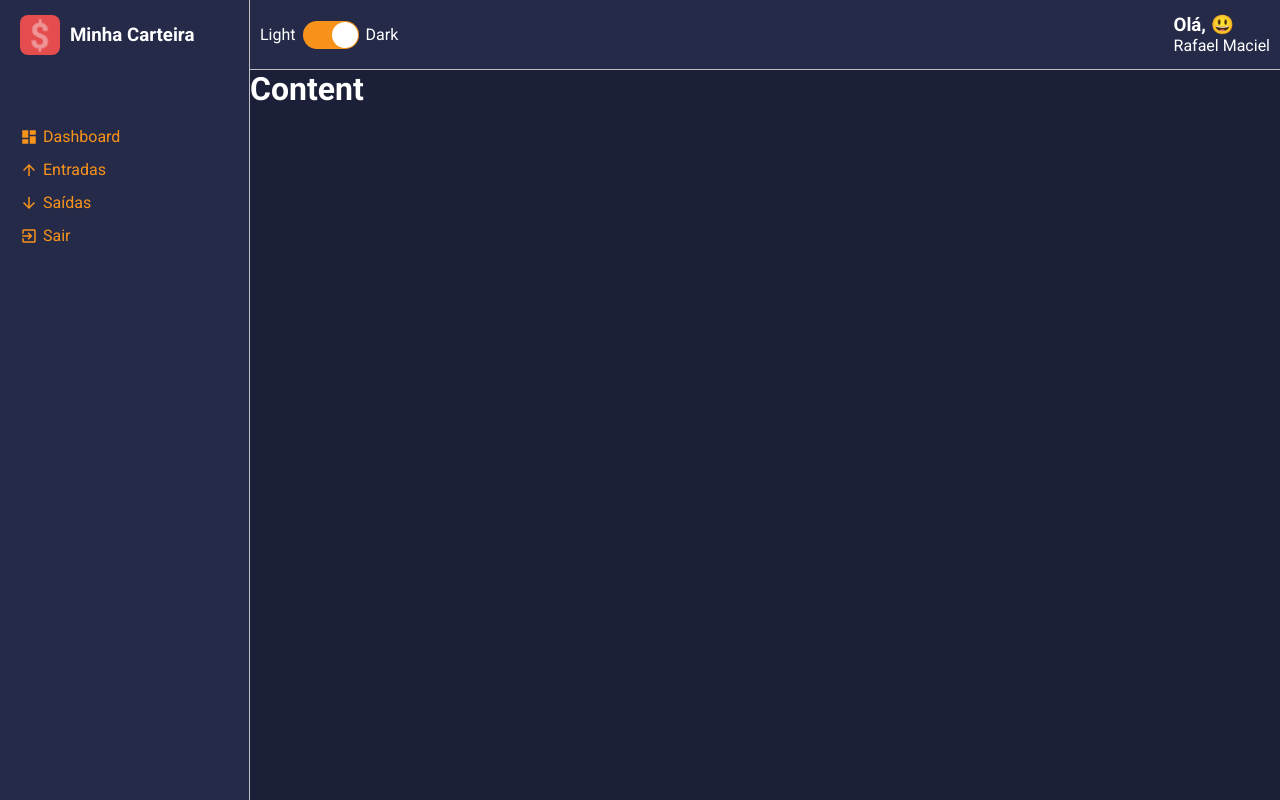
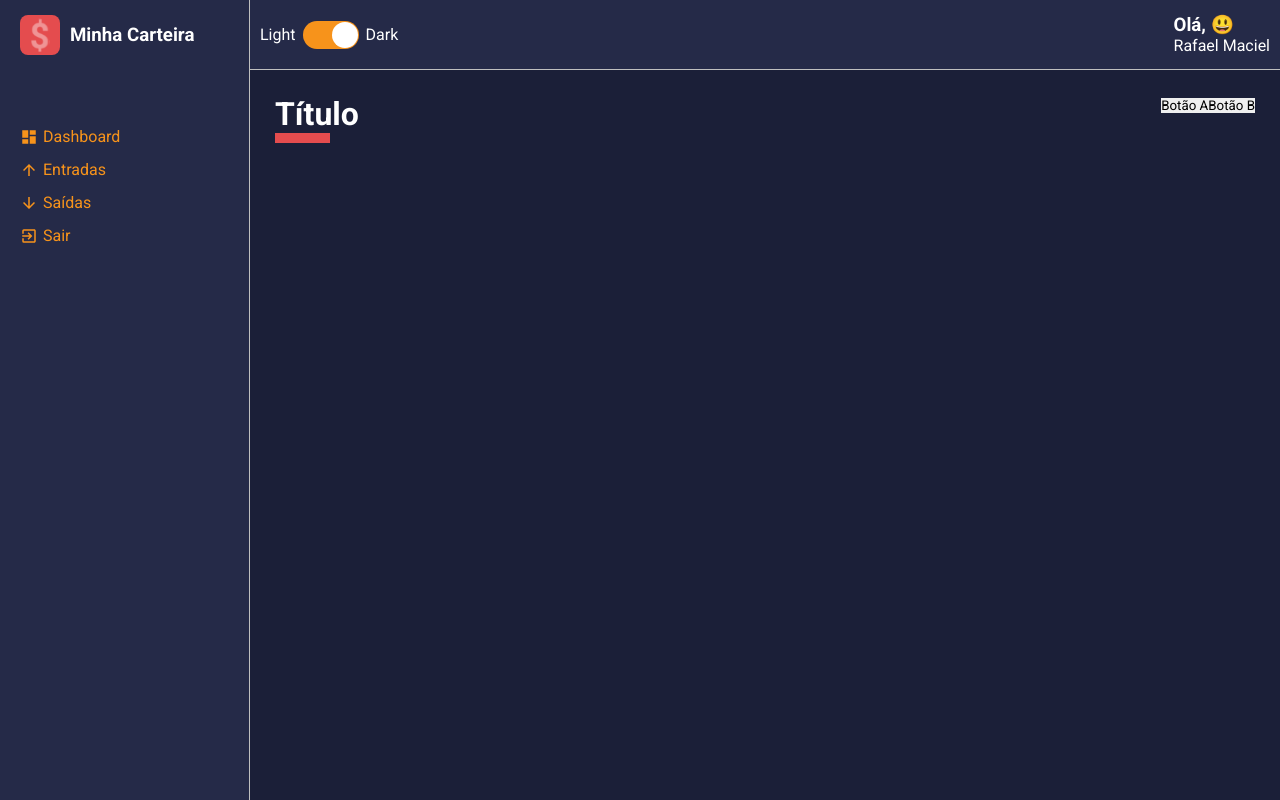
Before and after one commit to rafa-smaciel/application-type-script-dashboard, a React (Create React App) app: page /dashboard in a window 1280 px wide. Built offline with nearby package versions, Linux system fonts and the light colour scheme.

Commit message:
15. Creating the content header

```diff
--- a/src/App.tsx
+++ b/src/App.tsx
@@ -3,13 +3,16 @@
 import GlobalStyles from './styles/GlobalStyles';
 
 import Layout from './components/Layout';
+import Dashboard from './pages/Dashboard';
 import dark from './styles/themes/dark';
 
 const App: React.FC = () => {
     return (
         <ThemeProvider theme={dark}>
             <GlobalStyles />
-            <Layout />
+            <Layout>
+                <Dashboard/>
+            </Layout>
         </ThemeProvider>
     );
 }
--- a/src/components/Content/index.tsx
+++ b/src/components/Content/index.tsx
@@ -2,10 +2,10 @@
 
 import { Container } from './styles';
 
-const Content: React.FC = () => {
+const Content: React.FC = ({ children }) => {
     return (
         <Container>
-            <h1>Content</h1>
+            { children }
         </Container>
     );
 }
--- a/src/components/Content/styles.ts
+++ b/src/components/Content/styles.ts
@@ -4,4 +4,6 @@
     grid-area: CT;
     color: ${props => props.theme.colors.white};
     background-color: ${props => props.theme.colors.primary};
+
+    padding: 25px; //Espassamento de 25px em todos os lados do conteiner;
 `;
--- /dev/null
+++ b/src/components/ContentHeader/index.tsx
@@ -0,0 +1,19 @@
+import React from 'react';
+
+import { Container, TitleContainer, Controllers } from './styles';
+
+const ContentHeader: React.FC = () => {
+    return (
+        <Container>
+            <TitleContainer>
+                <h1>Título</h1>
+            </TitleContainer>
+            <Controllers>
+                <button type="button">Botão A</button>
+                <button type="button">Botão B</button>
+            </Controllers>
+        </Container>
+    );
+}
+
+export default ContentHeader;
--- /dev/null
+++ b/src/components/ContentHeader/styles.ts
@@ -0,0 +1,28 @@
+import styled from 'styled-components';
+
+export const Container = styled.div`
+    width: 100%; //Pegando 100% dos 100% da linha;
+
+    display: flex;
+    justify-content: space-between; //Para ficar oposto;
+
+    margin-bottom: 25px;
+`;
+
+export const TitleContainer = styled.div`
+
+    > h1 { //Para mexer somente no h1 do Container em questão //Para inserir retangulo abaixo do titulo
+            color: ${props => props.theme.colors.white};
+
+            &::after { //pseudo elemento
+                content: ''; //obrigatório o content, se não for usar tem que colocar assim;
+                display: block;
+                width: 55px;
+                border-bottom: 10px solid ${props => props.theme.colors.warning};
+            }
+        }
+`;
+
+export const Controllers = styled.div` //Melhorando os botões;
+
+`;
--- a/src/components/Layout/index.tsx
+++ b/src/components/Layout/index.tsx
@@ -6,12 +6,14 @@
 import Aside from '../Aside';
 import Content from '../Content'
 
-const Layout: React.FC = () => {
+const Layout: React.FC = ({ children }) => {
     return (
         <Grid>
             <MainHeader/>
             <Aside/>
-            <Content/>
+            <Content>
+                { children }
+            </Content>
         </Grid>
     );
 }
--- a/src/pages/Dashboard/index.tsx
+++ b/src/pages/Dashboard/index.tsx
@@ -1,9 +1,15 @@
 import React from 'react'
+
+import ContentHeader from '../../components/ContentHeader';
+
+import { Container } from './styles';
 
 const Dashboard: React.FC = () => {
     return (
-        <h1>Dashboard</h1>
+        <Container>
+            <ContentHeader/>
+        </Container>
     );
 }
 
-export default Dashboard
+export default Dashboard;
--- /dev/null
+++ b/src/pages/Dashboard/styles.ts
@@ -0,0 +1,3 @@
+import styled from 'styled-components';
+
+export const Container = styled.div``;
```
